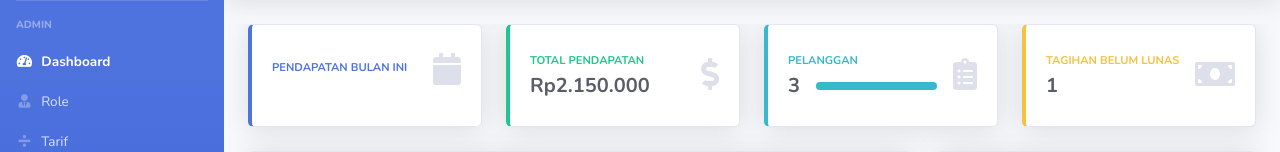
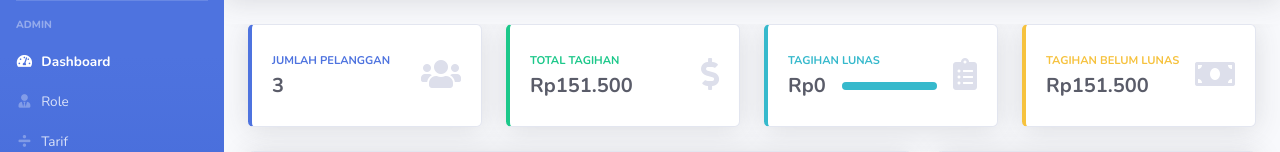
Before and after one commit to slmtwn/antrian, a CodeIgniter app: page /ciappku/admin in a window 1280 px wide. Shown: the part 70-222 px from the top of the page. Run offline with CodeIgniter, Linux system fonts and the light colour scheme; a user stored in the database is signed in; data comes from the database, SQL or seed files in the repository; data that the repository does not hold is empty.

Commit message:
edit dashboard

```diff
--- a/application/controllers/Admin.php
+++ b/application/controllers/Admin.php
@@ -17,8 +17,12 @@
 
         $data['user'] = $this->db->get_where('user', ['email' => $this->session->userdata('email')])->row_array();
         $data['jml_pelanggan'] = $this->db->count_all('tbl_pelanggan');
+
+
+        $data['totalTagihan'] = $this->Dashboard_model->getSumTotalTagihan();
+        $data['totalLunas'] = $this->Dashboard_model->getSumTagihanLunas();
+        $data['totalBlmLunas'] = $this->Dashboard_model->getSumTagihanBlmLunas();
         $data['real_bln'] = $this->Dashboard_model->getRealBUlan();
-
         // $this->db->select_sum('uang_bayar');
         // $data['hasil_bulan'] = $this->db->get('tbl_pembayaran');
 
@@ -123,7 +127,7 @@
         $data['user'] = $this->db->get_where('user', ['email' => $this->session->userdata('email')])->row_array();
 
         $this->load->model('Pelanggan_model');
-        $data['layanan'] = $this->Pelanggan_model->getLayanan();
+        $data['layanan'] = $this->db->get('tbl_layanan')->row_array();
 
         // $row = $this->Pelanggan_model->id_terakhir();
         // $config['id'] = $row->id_pelanggan;
@@ -146,7 +150,7 @@
         $this->form_validation->set_rules('alamat_pelanggan', 'Alamat', 'required');
         $this->form_validation->set_rules('status', 'Status', 'required');
         $this->form_validation->set_rules('nohp', 'No Hp', 'required|numeric');
-        $this->form_validation->set_rules('layanan', 'Layanan', 'required');
+
 
 
         if ($this->form_validation->run() == false) {
--- a/application/models/Dashboard_model.php
+++ b/application/models/Dashboard_model.php
@@ -21,4 +21,34 @@
             bulan=$bln")->row_array();
         //return $this->db->get('tbl_tagihan')->row_array();
     }
+    public function getSumTotalTagihan()
+    {
+        $this->db->select_sum('tagihan');
+        $query = $this->db->get('tbl_tagihan');
+        if ($query->num_rows() > 0) {
+            return $query->row()->tagihan;
+        } else {
+            return 0;
+        }
+    }
+    public function getSumTagihanLunas()
+    {
+        $this->db->select_sum('tagihan');
+        $query = $this->db->get_where('tbl_tagihan', ['status' => '1']);
+        if ($query->num_rows() > 0) {
+            return $query->row()->tagihan;
+        } else {
+            return 0;
+        }
+    }
+    public function getSumTagihanBlmLunas()
+    {
+        $this->db->select_sum('tagihan');
+        $query = $this->db->get_where('tbl_tagihan', ['status' => '0']);
+        if ($query->num_rows() > 0) {
+            return $query->row()->tagihan;
+        } else {
+            return 0;
+        }
+    }
 }
--- a/application/models/Pelanggan_model.php
+++ b/application/models/Pelanggan_model.php
@@ -21,9 +21,4 @@
         $this->db->where('id_pelanggan', $id);
         $this->db->delete('tbl_pelanggan');
     }
-
-    public function getLayanan()
-    {
-        return $this->db->get('tbl_layanan')->row_array();
-    }
 }
--- a/application/views/admin/index.php
+++ b/application/views/admin/index.php
@@ -16,11 +16,11 @@
                                     <div class="row no-gutters align-items-center">
                                         <div class="col mr-2">
                                             <div class="text-xs font-weight-bold text-primary text-uppercase mb-1">
-                                                Pendapatan Bulan Ini</div>
-                                            <div class="h5 mb-0 font-weight-bold text-gray-800"><?= $real_bln['tagihan']; ?></div>
+                                                Jumlah Pelanggan</div>
+                                            <div class="h5 mb-0 font-weight-bold text-gray-800"><?= $jml_pelanggan; ?></div>
                                         </div>
                                         <div class="col-auto">
-                                            <i class="fas fa-calendar fa-2x text-gray-300"></i>
+                                            <i class="fa fa-users fa-2x text-gray-300"></i>
                                         </div>
                                     </div>
                                 </div>
@@ -34,8 +34,8 @@
                                     <div class="row no-gutters align-items-center">
                                         <div class="col mr-2">
                                             <div class="text-xs font-weight-bold text-success text-uppercase mb-1">
-                                                Total Pendapatan</div>
-                                            <div class="h5 mb-0 font-weight-bold text-gray-800">Rp2.150.000</div>
+                                                Total Tagihan</div>
+                                            <div class="h5 mb-0 font-weight-bold text-gray-800">Rp<?= number_format($totalTagihan, 0, ",", "."); ?></div>
                                         </div>
                                         <div class="col-auto">
                                             <i class="fas fa-dollar-sign fa-2x text-gray-300"></i>
@@ -51,11 +51,11 @@
                                 <div class="card-body">
                                     <div class="row no-gutters align-items-center">
                                         <div class="col mr-2">
-                                            <div class="text-xs font-weight-bold text-info text-uppercase mb-1">Pelanggan
+                                            <div class="text-xs font-weight-bold text-info text-uppercase mb-1">Tagihan Lunas
                                             </div>
                                             <div class="row no-gutters align-items-center">
                                                 <div class="col-auto">
-                                                    <div class="h5 mb-0 mr-3 font-weight-bold text-gray-800"><?= $jml_pelanggan; ?></div>
+                                                    <div class="h5 mb-0 mr-3 font-weight-bold text-gray-800">Rp<?= number_format($totalLunas, 0, ",", "."); ?></div>
                                                 </div>
                                                 <div class="col">
                                                     <div class="progress progress-sm mr-2">
@@ -80,7 +80,7 @@
                                         <div class="col mr-2">
                                             <div class="text-xs font-weight-bold text-warning text-uppercase mb-1">
                                                 Tagihan Belum Lunas</div>
-                                            <div class="h5 mb-0 font-weight-bold text-gray-800">1</div>
+                                            <div class="h5 mb-0 font-weight-bold text-gray-800">Rp<?= number_format($totalBlmLunas, 0, ",", "."); ?></div>
                                         </div>
                                         <div class="col-auto">
                                             <i class="fas fa-money-bill fa-2x text-gray-300"></i>
--- a/application/views/pelanggan/tambah.php
+++ b/application/views/pelanggan/tambah.php
@@ -48,9 +48,9 @@
                                     <label for="alamat_pelanggan" class="col-sm-2 col-form-label">Layanan</label>
                                     <div class="col-sm-3">
                                         <select class="custom-select" name="layanan" id="layanan">
-                                            <?php foreach ($layanan as $lyn) : ?>
-                                                <option value="<?= $lyn['id_layanan']; ?>"><?= $lyn['layanan']; ?></option>
-                                            <?php endforeach; ?>
+                                            <!-- <?php foreach ($layanan as $lyn) : ?> -->
+                                            <option value="<?= $layanan['id_layanan']; ?>"><?= $layanan['layanan']; ?></option>
+                                            <!-- <?php endforeach; ?> -->
                                         </select>
                                     </div>
                                 </div>
```
Also changed, not shown: 12 other files.
